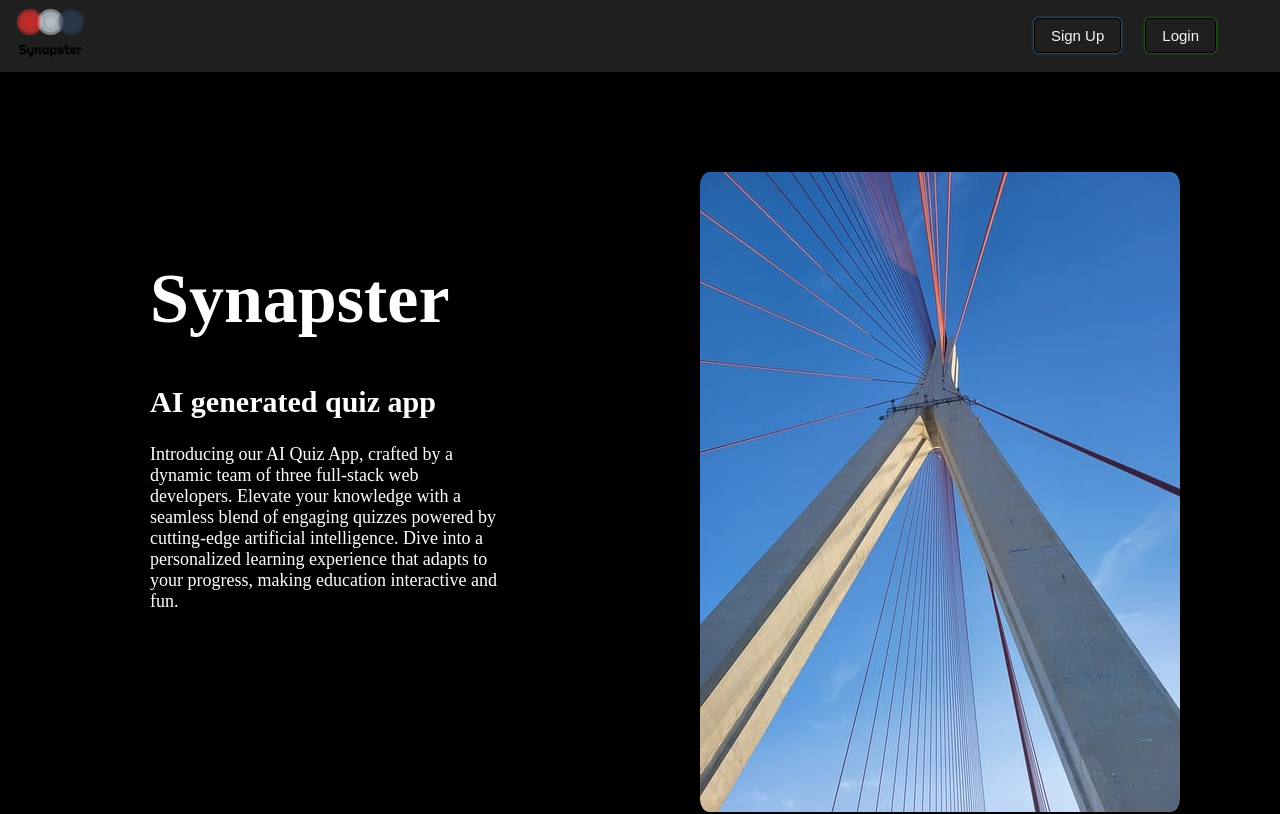
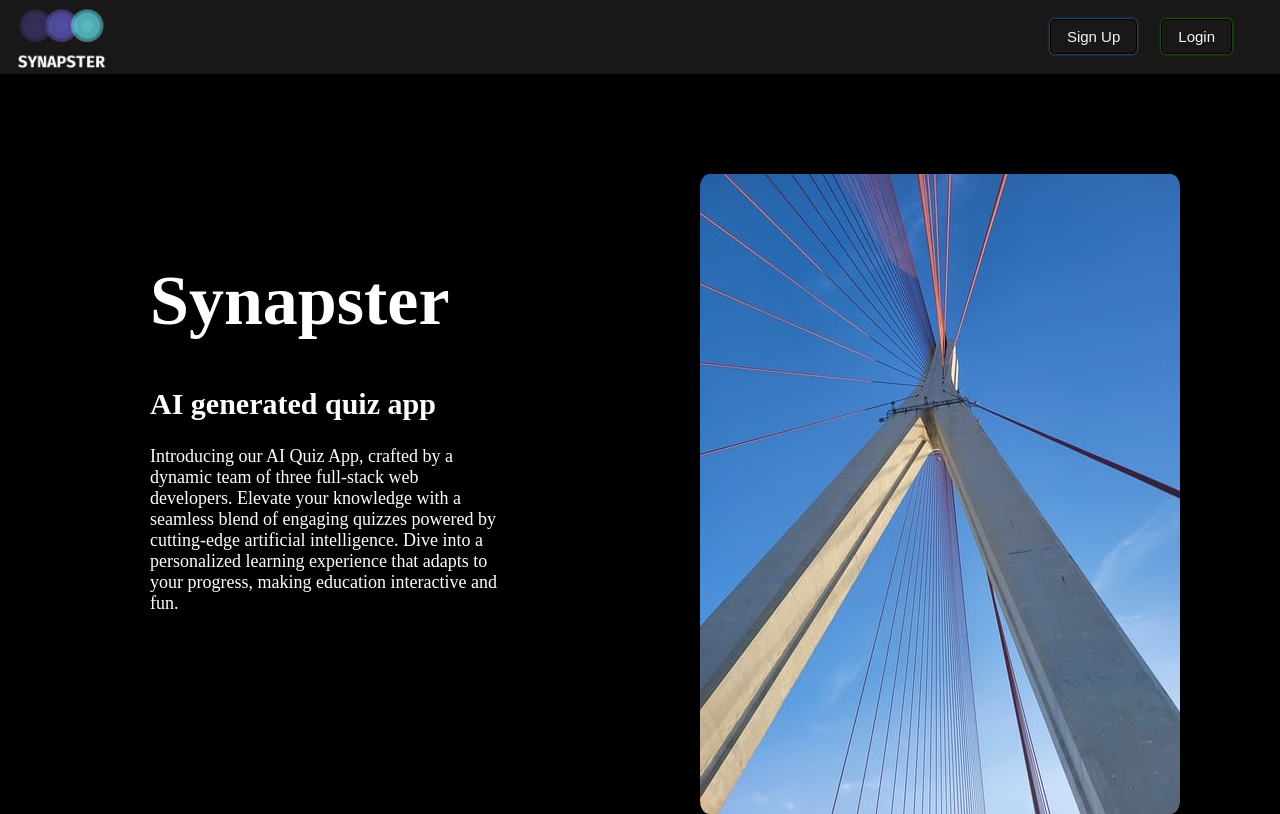
Before and after one commit to KerLau/Quiz-app, a React (Vite) app in the folder client/: page / in a window 1280 px wide. Built offline with nearby package versions, Linux system fonts and the light colour scheme.

Commit message:
logo done

```diff
--- a/client/src/components/NavBar/Navbar.css
+++ b/client/src/components/NavBar/Navbar.css
@@ -2,9 +2,9 @@
   display: flex;
   justify-content: space-between;
   align-items: center;
-  background-color: #201f1f;
+  background-color: #191717;
   color: white;
-  padding: 0.5rem 1rem;
+  /* padding: 0.1rem 1rem; */
 }
 
 .logo {
@@ -13,11 +13,12 @@
   color: white;
   text-decoration: none;
   margin-right: auto;
+  margin-top: 0.5rem;
+  margin-left: 1rem;
 }
 
 .logo-image {
-  max-width: 100px;
-  max-height: 50px;
+  max-height: 60px;
 }
 
 .nav-links {
```
Also changed, not shown: client/src/assets/Home/logo.png.
